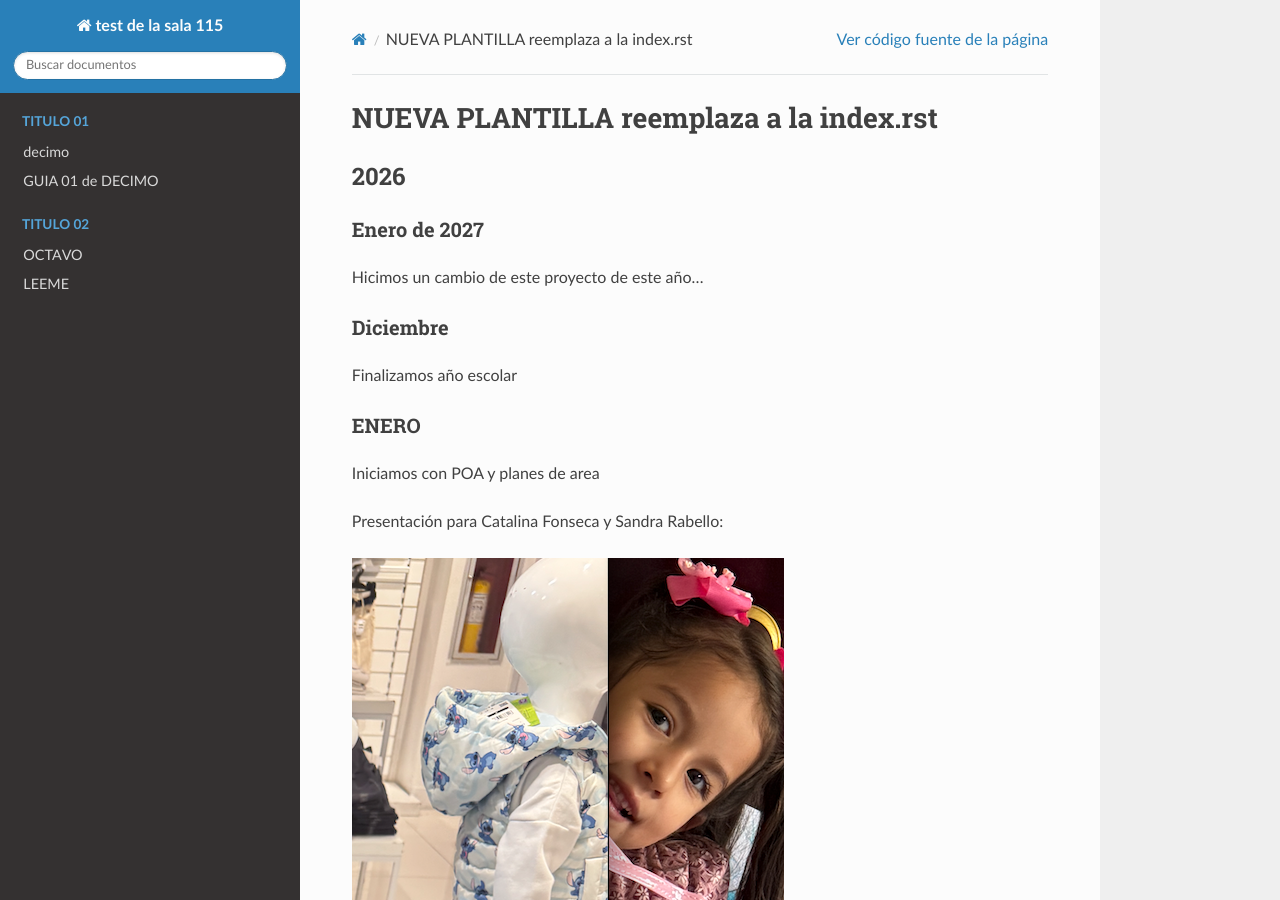
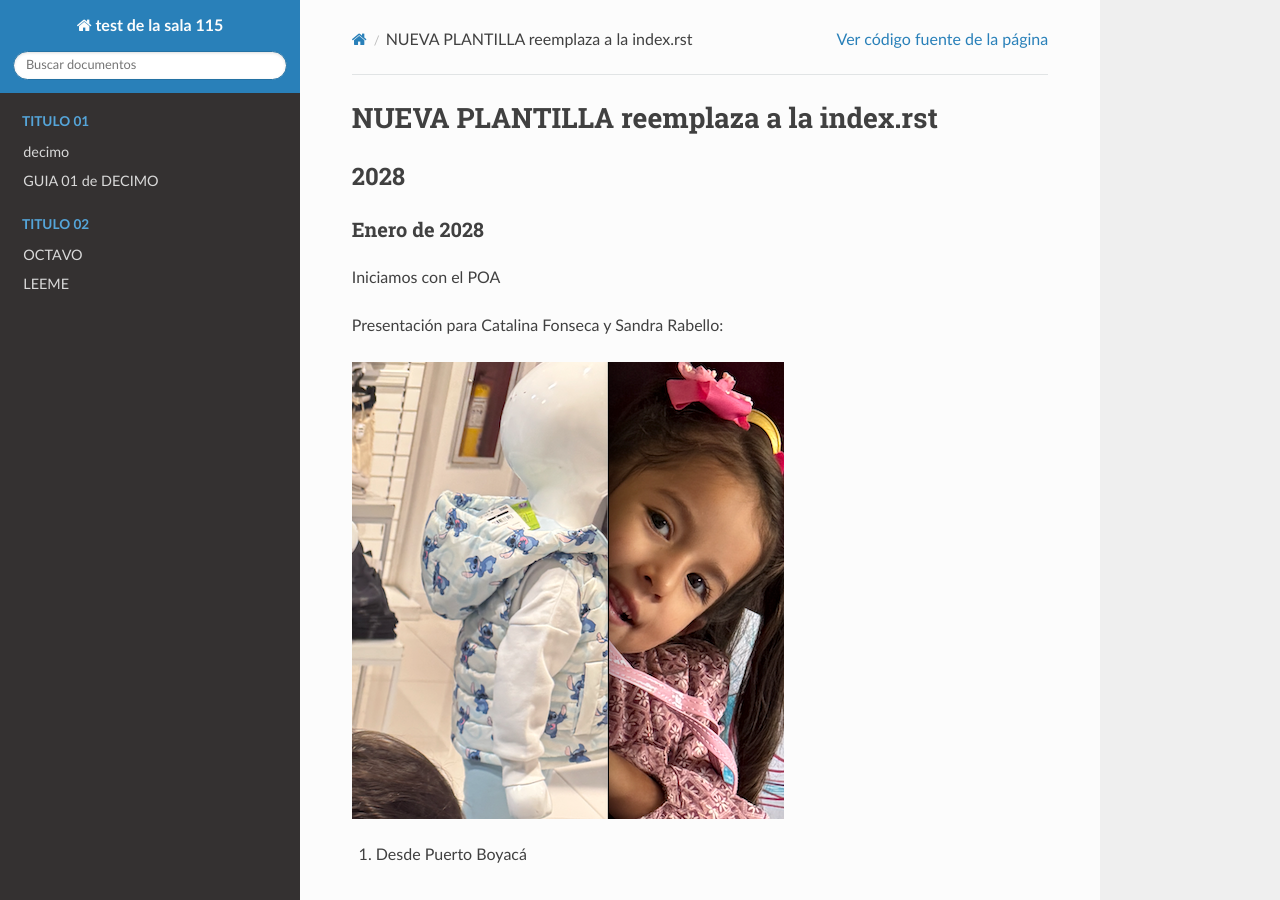
Before and after one commit to camilojfkennedy/test, a Sphinx documentation site: the page built from docs/index.md, in a window 1280 px wide and 900 px high. Built offline with Sphinx 7.4.7 and the Read the Docs theme 3.1.0, drawn with Linux system fonts in a browser that asks for light colours.

```diff
--- a/docs/index.md
+++ b/docs/index.md
@@ -18,20 +18,11 @@
 
 # NUEVA PLANTILLA reemplaza a la index.rst
 
-## 2026
+## 2028
 
-### Enero de 2027
+### Enero de 2028
 
-Hicimos un cambio de este proyecto de este año...
-
-### Diciembre
-
-Finalizamos año escolar
-
-
-### ENERO
-
-Iniciamos con POA y planes de area
+Iniciamos con el POA
 
 
 Presentación para Catalina Fonseca y Sandra Rabello:
```
Also changed, not shown: 5 other files.
